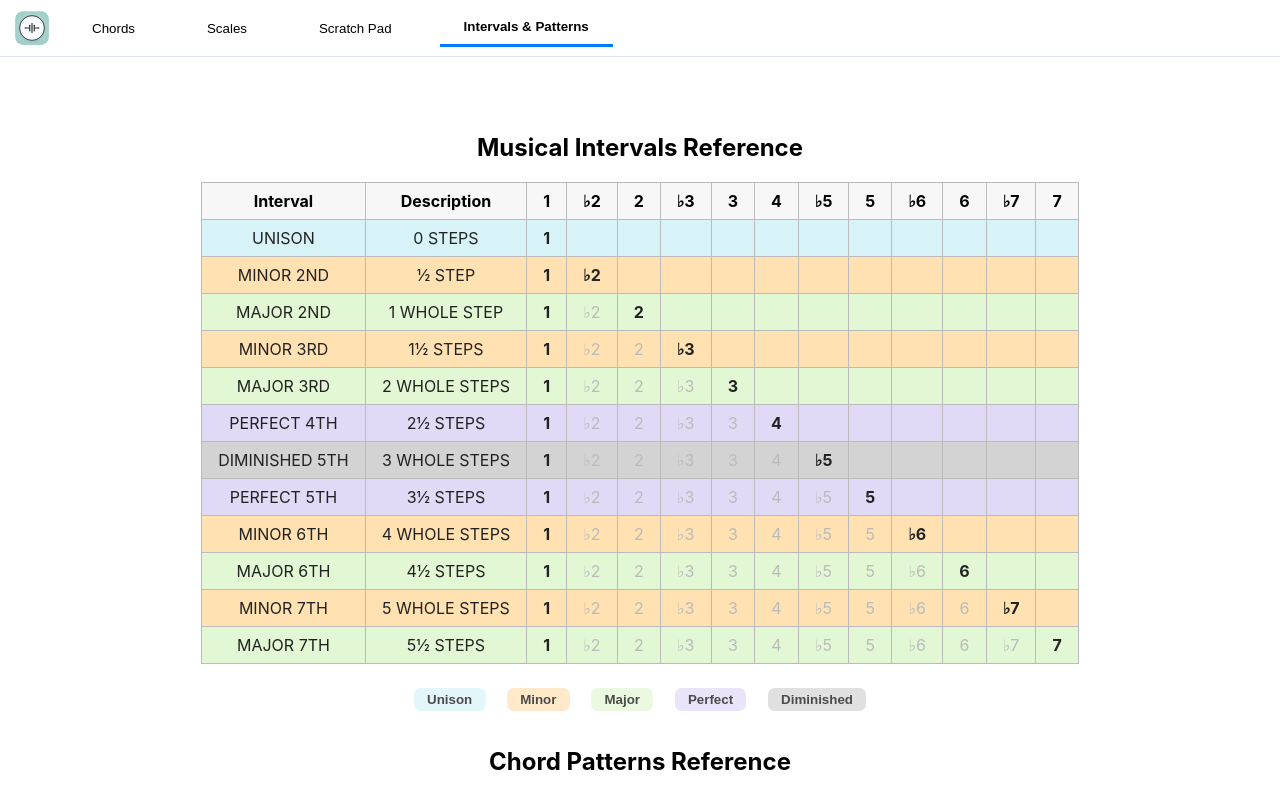
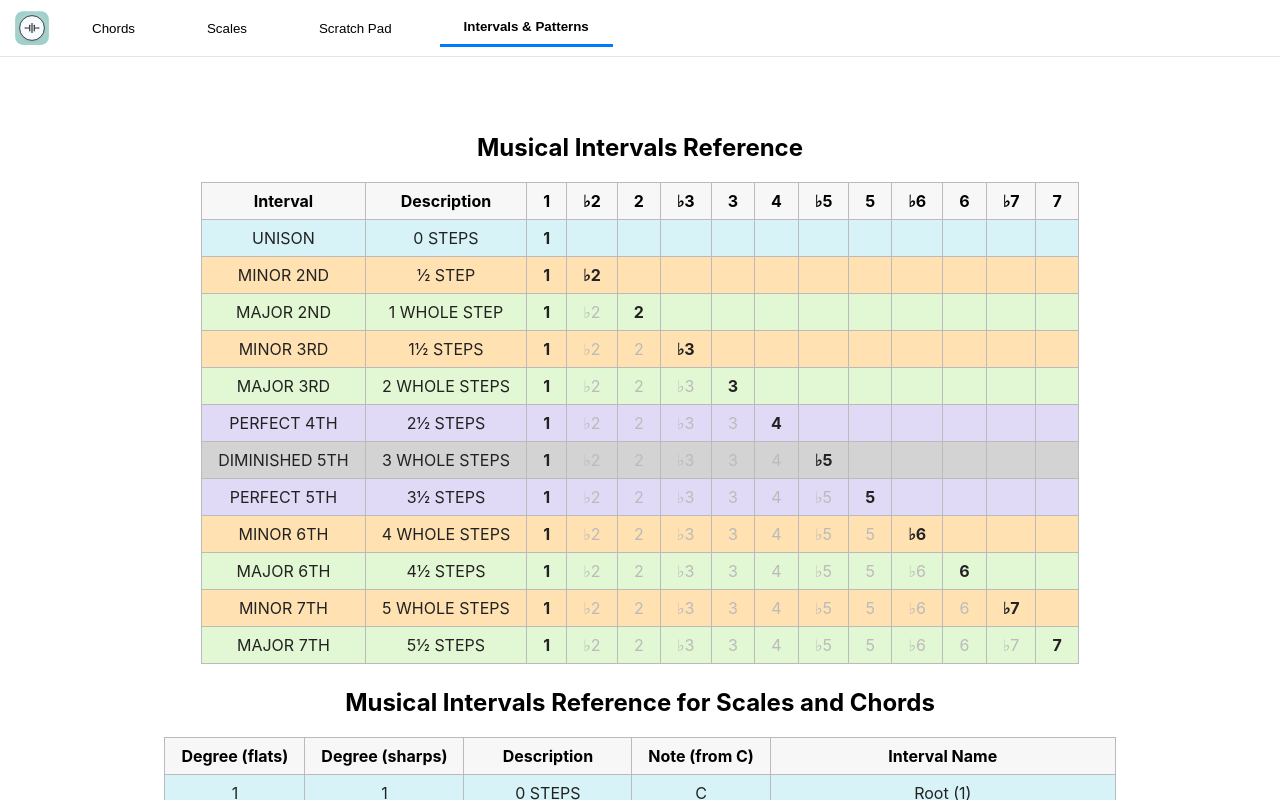
Before and after one commit to senthilktmz/pitch-lemur, a React (Create React App) app: page / in a window 1280 px wide. Both pictures are taken after a click on the button "Intervals & Patterns". Shown: the top 800 px of the page. Built offline with nearby package versions, Linux system fonts and the light colour scheme.

Commit message:
adding Musical Intervals Reference for Scales and Chords

```diff
--- a/src/Intervals.tsx
+++ b/src/Intervals.tsx
@@ -121,6 +121,65 @@ const Intervals: React.FC = () => {
           })}
         </tbody>
       </table>
+      {/* Extended intervals mapping for scales and chords */}
+      <h2 style={{ marginTop: 24 }}>Musical Intervals Reference for Scales and Chords</h2>
+      {(() => {
+        const rows = [
+          { f: '1', s: '1', off: 0,  note: 'C',              name: 'Root (1)',                                       steps: '0 STEPS' },
+          { f: '2♭', s: '1♯', off: 1,  note: 'C♯ / D♭',       name: 'Minor 2nd (♭2)',                                 steps: '½ STEP' },
+          { f: '2', s: '2', off: 2,  note: 'D',              name: 'Major 2nd (2)',                                  steps: '1 WHOLE STEP' },
+          { f: '3♭', s: '2♯', off: 3,  note: 'D♯ / E♭',       name: 'Minor 3rd (♭3) / Augmented 2nd (♯2)',            steps: '1½ STEPS' },
+          { f: '3', s: '3', off: 4,  note: 'E',              name: 'Major 3rd (3)',                                  steps: '2 WHOLE STEPS' },
+          { f: '4', s: '4', off: 5,  note: 'F',              name: 'Perfect 4th (4)',                                steps: '2½ STEPS' },
+          { f: '5♭', s: '4♯', off: 6,  note: 'F♯ / G♭',       name: 'Diminished 5th (♭5) / Augmented 4th (♯4)',       steps: '3 WHOLE STEPS' },
+          { f: '5', s: '5', off: 7,  note: 'G',              name: 'Perfect 5th (5)',                                steps: '3½ STEPS' },
+          { f: '6♭', s: '5♯', off: 8,  note: 'G♯ / A♭',       name: 'Minor 6th (♭6) / Augmented 5th (♯5)',            steps: '4 WHOLE STEPS' },
+          { f: '6', s: '6', off: 9,  note: 'A',              name: 'Major 6th (6)',                                  steps: '4½ STEPS' },
+          { f: '7♭', s: '6♯', off: 10, note: 'A♯ / B♭',       name: 'Minor 7th (♭7)',                                 steps: '5 WHOLE STEPS' },
+          { f: '7', s: '7', off: 11, note: 'B',              name: 'Major 7th (7)',                                  steps: '5½ STEPS' },
+          { f: '8', s: '8', off: 12, note: 'C',              name: 'Octave (8ve)',                                   steps: '6 WHOLE STEPS' },
+          { f: '9♭', s: '8♯', off: 13, note: 'C♯ / D♭',       name: 'Minor 9th (♭9)',                                 steps: '6½ STEPS' },
+          { f: '9', s: '9', off: 14, note: 'D',              name: 'Major 9th (9)',                                  steps: '7 WHOLE STEPS' },
+          { f: '10♭', s: '9♯', off: 15, note: 'D♯ / E♭',       name: 'Augmented 9th (♯9) / Minor 10th',                 steps: '7½ STEPS' },
+          { f: '10', s: '10', off: 16, note: 'E',              name: 'Major 10th (M3 an octave higher)',               steps: '8 WHOLE STEPS' },
+          { f: '11', s: '11', off: 17, note: 'F',              name: 'Perfect 11th (11)',                              steps: '8½ STEPS' },
+          { f: '12♭', s: '11♯', off: 18, note: 'F♯ / G♭',       name: 'Augmented 11th (♯11)',                           steps: '9 WHOLE STEPS' },
+          { f: '12', s: '12', off: 19, note: 'G',              name: 'Perfect 12th (P5 an octave higher)',             steps: '9½ STEPS' },
+          { f: '13♭', s: '12♯', off: 20, note: 'G♯ / A♭',       name: 'Minor 13th (♭13)',                               steps: '10 WHOLE STEPS' },
+          { f: '13', s: '13', off: 21, note: 'A',              name: 'Major 13th (13)',                                steps: '10½ STEPS' },
+        ];
+        return (
+          <div style={{ overflowX: 'auto' }}>
+            <table className="intervals-table" style={{ minWidth: 760 }}>
+              <thead>
+                <tr>
+                  <th>Degree (flats)</th>
+                  <th>Degree (sharps)</th>
+                  <th>Description</th>
+                  <th>Note (from C)</th>
+                  <th>Interval Name</th>
+                </tr>
+              </thead>
+              <tbody>
+                {rows.map((r, i) => {
+                  // alternate row colors to match theme
+                  const palette = ['unison', 'minor', 'major', 'perfect', 'diminished'];
+                  const cls = palette[i % palette.length];
+                  return (
+                    <tr key={i} className={cls}>
+                      <td>{r.f}</td>
+                      <td>{r.s}</td>
+                      <td>{r.steps}</td>
+                      <td>{r.note}</td>
+                      <td>{r.name}</td>
+                    </tr>
+                  );
+                })}
+              </tbody>
+            </table>
+          </div>
+        );
+      })()}
       <div className="intervals-legend">
         {LEGEND_TYPES.map((legend, idx) => (
           <button
```
